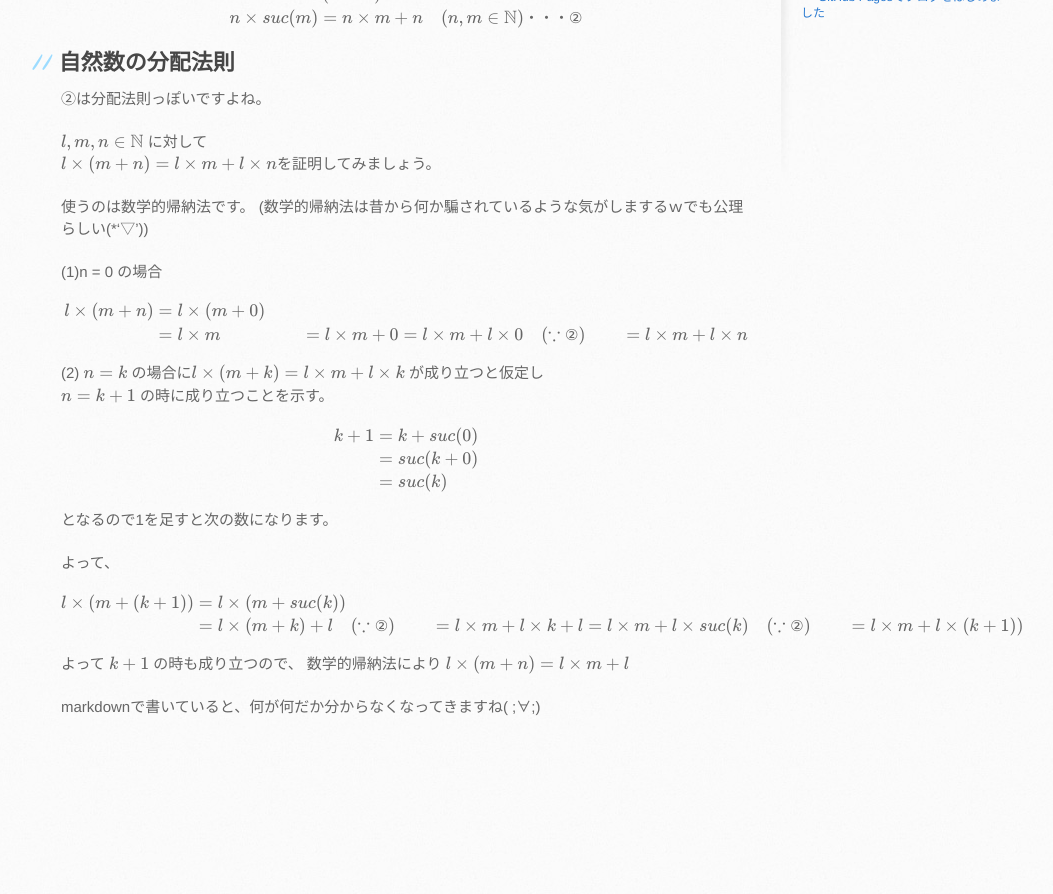
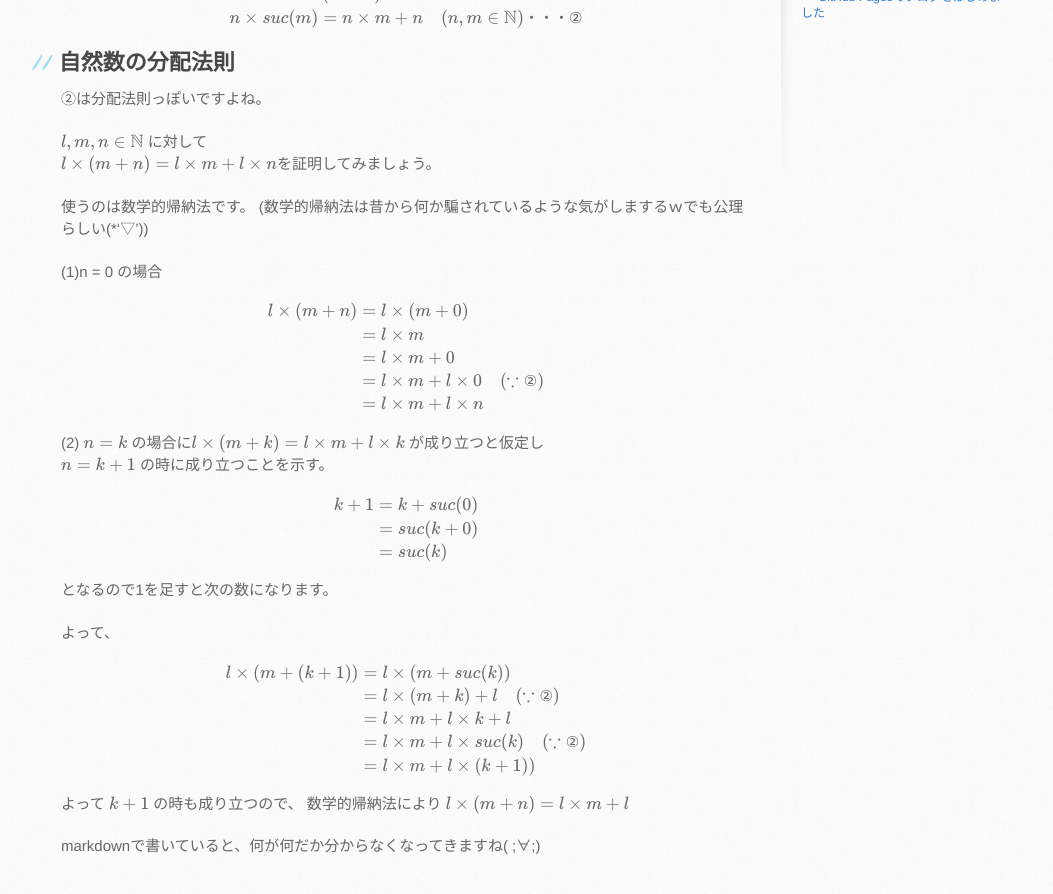
Before and after one commit to mtaketani113/mtaketani113.github.io, a Jekyll site: the page built from math/set/multiDefinition.md, in a window 1280 px wide and 900 px high, scrolled down 674 px. Shown: the top 894 px of the window, without its empty margins (109-1162 px from the left). Built offline with Jekyll 4.4.1, drawn with Linux system fonts in a browser that asks for light colours; the repository's description, which GitHub fills in, is left out; before the commit the page ends 1435 px from its top, so only the background shows below that.

Commit message:
改行を追加

```diff
--- a/math/set/multiDefinition.md
+++ b/math/set/multiDefinition.md
@@ -45,9 +45,9 @@ $$ l \times (m + n) =  l \times m + l \times n $$を証明してみましょう
 $$
 \begin{align*}
 l \times (m + n) &= l \times (m + 0) \\
-&= l \times m
-&= l \times m + 0
-&= l \times m + l \times 0 \quad ( \because ② )
+&= l \times m \\
+&= l \times m + 0 \\
+&= l \times m + l \times 0 \quad ( \because ② ) \\
 & = l \times m + l \times n
 \end{align*}
 $$
@@ -70,9 +70,9 @@ $$
 $$
 \begin{align*}
 l \times (m + (k + 1)) &= l \times (m + suc(k)) \\
-&= l \times (m + k) + l \quad ( \because ② )
-&= l \times m + l \times k + l
-&= l \times m + l \times suc(k) \quad ( \because ② )
+&= l \times (m + k) + l \quad ( \because ② ) \\
+&= l \times m + l \times k + l \\
+&= l \times m + l \times suc(k) \quad ( \because ② ) \\
 &= l \times m + l \times (k + 1))
 \end{align*}
 $$
```
